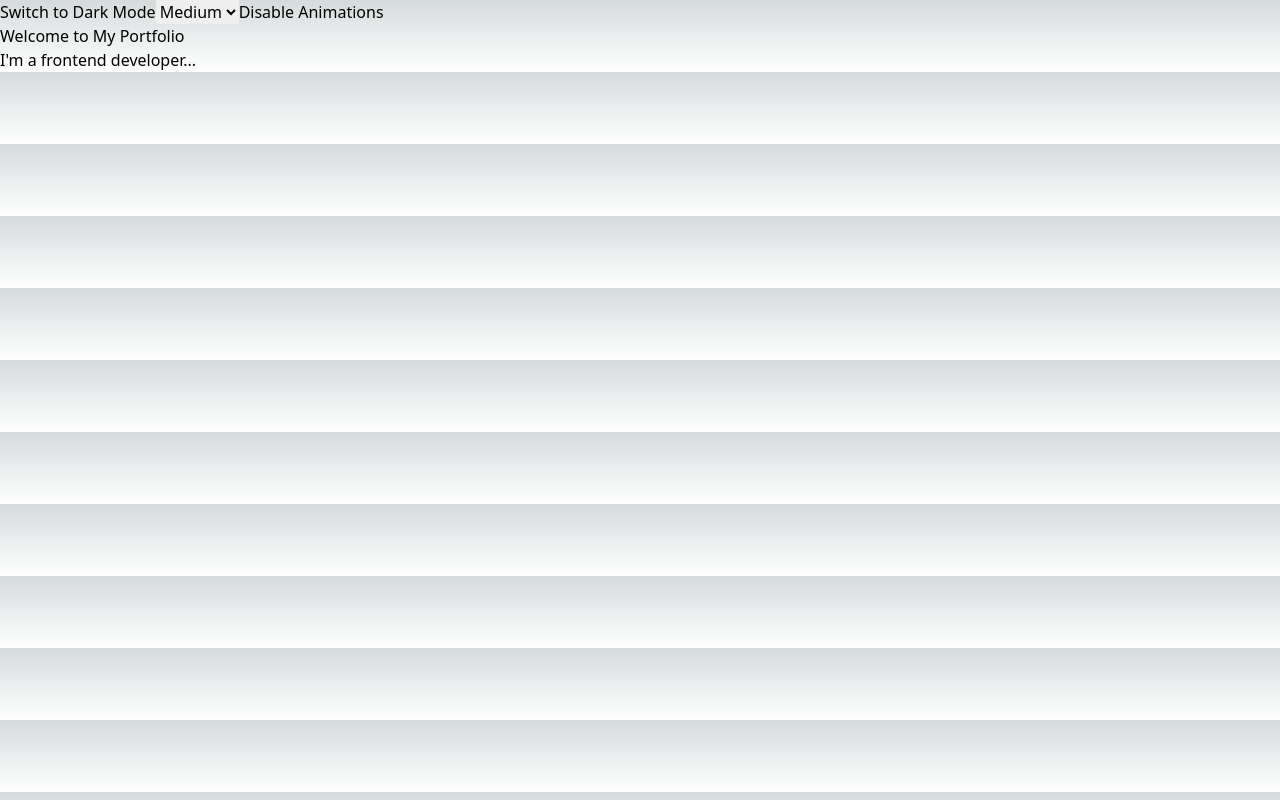
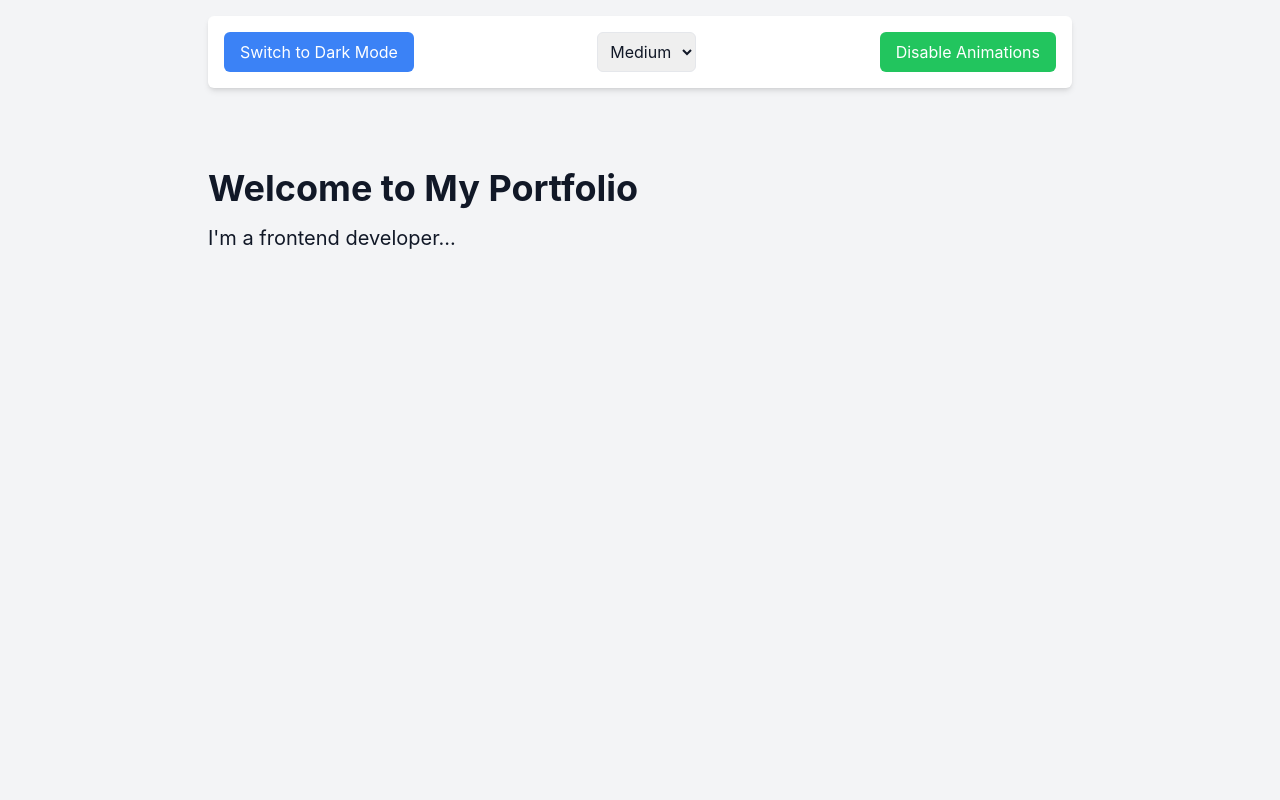
Before and after one commit to peywan/next-js.portfolio, a Next.js app: page / in a window 1280 px wide. Built offline with nearby package versions, Linux system fonts and the light colour scheme.

Commit message:
next portfolio progress

```diff
--- a/src/app/globals.css
+++ b/src/app/globals.css
@@ -2,32 +2,12 @@
 @tailwind components;
 @tailwind utilities;
 
-:root {
-  --foreground-rgb: 0, 0, 0;
-  --background-start-rgb: 214, 219, 220;
-  --background-end-rgb: 255, 255, 255;
+body {
+  @apply bg-gray-100 text-gray-900 dark:bg-gray-900 dark:text-gray-100;
+  margin: 0;
+  font-family: 'Inter', sans-serif;
 }
 
-@media (prefers-color-scheme: dark) {
-  :root {
-    --foreground-rgb: 255, 255, 255;
-    --background-start-rgb: 0, 0, 0;
-    --background-end-rgb: 0, 0, 0;
-  }
+.container {
+  @apply mx-auto max-w-4xl p-4;
 }
-
-body {
-  color: rgb(var(--foreground-rgb));
-  background: linear-gradient(
-      to bottom,
-      transparent,
-      rgb(var(--background-end-rgb))
-    )
-    rgb(var(--background-start-rgb));
-}
-
-@layer utilities {
-  .text-balance {
-    text-wrap: balance;
-  }
-}
--- a/src/app/layout.js
+++ b/src/app/layout.js
@@ -1,5 +1,5 @@
 "use client";
-import { ThemeProvider } from '@/context/ThemeContext';
+import { ThemeProvider } from '../context/ThemeContext';
 import '../app/globals.css';
 
 export default function RootLayout({ children }) {
@@ -7,7 +7,9 @@ export default function RootLayout({ children }) {
         <html lang="en">
         <body>
         <ThemeProvider>
-            {children}
+            <div className="container">
+                {children}
+            </div>
         </ThemeProvider>
         </body>
         </html>
--- a/src/components/HeroSection.js
+++ b/src/components/HeroSection.js
@@ -5,11 +5,11 @@ const HeroSection = () => {
     const { state } = useTheme();
 
     return (
-        <section className={`font-size-${state.userPreferences.fontSize}`}>
-            <h1 className={`text-${state.theme === 'light' ? 'black' : 'white'}`}>
+        <section className={`font-size-${state.userPreferences.fontSize} py-20`}>
+            <h1 className={`text-4xl font-bold mb-4 text-${state.theme === 'light' ? 'gray-900' : 'white'}`}>
                 Welcome to My Portfolio
             </h1>
-            <p className={`text-${state.theme === 'light' ? 'gray-700' : 'gray-300'}`}>
+            <p className={`text-xl text-${state.theme === 'light' ? 'gray-700' : 'gray-300'}`}>
                 I'm a frontend developer...
             </p>
         </section>
--- a/src/components/ThemeSwitcher.js
+++ b/src/components/ThemeSwitcher.js
@@ -5,19 +5,26 @@ const ThemeSwitcher = () => {
     const { state, dispatch } = useTheme();
 
     return (
-        <div>
-            <button onClick={() => dispatch({ type: 'TOGGLE_THEME' })}>
+        <div className="flex items-center justify-between p-4 bg-white dark:bg-gray-800 rounded-md shadow-md">
+            <button
+                onClick={() => dispatch({ type: 'TOGGLE_THEME' })}
+                className="px-4 py-2 bg-blue-500 text-white rounded-md hover:bg-blue-600"
+            >
                 Switch to {state.theme === 'light' ? 'Dark' : 'Light'} Mode
             </button>
             <select
                 value={state.userPreferences.fontSize}
                 onChange={(e) => dispatch({ type: 'SET_FONT_SIZE', payload: e.target.value })}
+                className="ml-4 p-2 border rounded-md"
             >
                 <option value="small">Small</option>
                 <option value="medium">Medium</option>
                 <option value="large">Large</option>
             </select>
-            <button onClick={() => dispatch({ type: 'TOGGLE_ANIMATIONS' })}>
+            <button
+                onClick={() => dispatch({ type: 'TOGGLE_ANIMATIONS' })}
+                className="ml-4 px-4 py-2 bg-green-500 text-white rounded-md hover:bg-green-600"
+            >
                 {state.userPreferences.reduceAnimations ? 'Enable' : 'Disable'} Animations
             </button>
         </div>
```
Also changed, not shown: src/app/page.js (indentation only).
